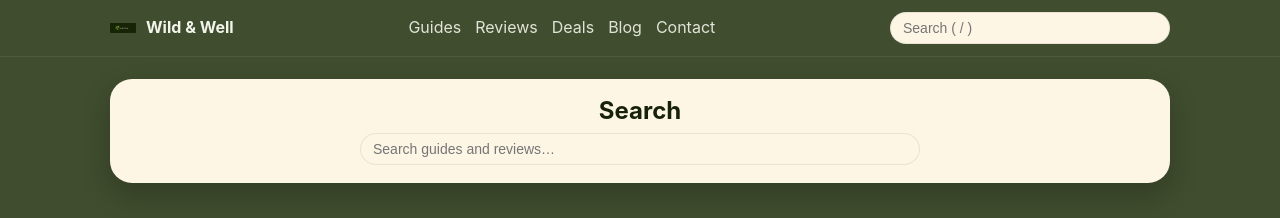
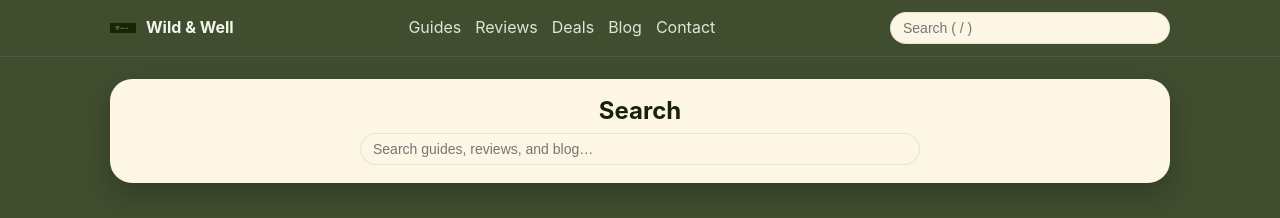
Before and after one commit to dariosandison/Eco---Holistic, a Next.js app: page /search in a window 1280 px wide. Shown: the top 218 px of the page. Built offline with nearby package versions, Linux system fonts and the light colour scheme.

Commit message:
Update search.js

```diff
--- a/pages/search.js
+++ b/pages/search.js
@@ -10,7 +10,7 @@ function parseFrontmatter(raw) {
   const end = raw.indexOf('\n---', 3);
   if (end === -1) return meta;
   const fm = raw.slice(3, end).trim();
-  fm.split(/\r?\n/).forEach(line => {
+  fm.split(/\r?\\n/).forEach(line => {
     const m = line.match(/^([A-Za-z0-9_-]+):\s*(.*)$/);
     if (!m) return;
     const key = m[1];
@@ -40,9 +40,10 @@ function readSection(dirPath, basePath) {
 
 export async function getServerSideProps({ query }) {
   const q = (query.q || '').toString().trim();
-  const guides = readSection(path.join(process.cwd(), 'content/guides'), '/guides');
+  const guides  = readSection(path.join(process.cwd(), 'content/guides'),  '/guides');
   const reviews = readSection(path.join(process.cwd(), 'content/reviews'), '/reviews');
-  const haystack = [...guides, ...reviews];
+  const blog    = readSection(path.join(process.cwd(), 'content/blog'),    '/blog');
+  const haystack = [...guides, ...reviews, ...blog];
 
   const results = q
     ? haystack.filter(item => {
@@ -67,7 +68,7 @@ export default function SearchPage({ q, results }) {
           <div className="hero-inner">
             <h1 className="post-title" style={{ marginBottom: 8 }}>Search</h1>
             <form action="/search" role="search" className="search" style={{ width: '100%', maxWidth: 560 }}>
-              <input type="search" name="q" defaultValue={q} placeholder="Search guides and reviews…" aria-label="Search" />
+              <input type="search" name="q" defaultValue={q} placeholder="Search guides, reviews, and blog…" aria-label="Search" />
             </form>
           </div>
         </section>
```
